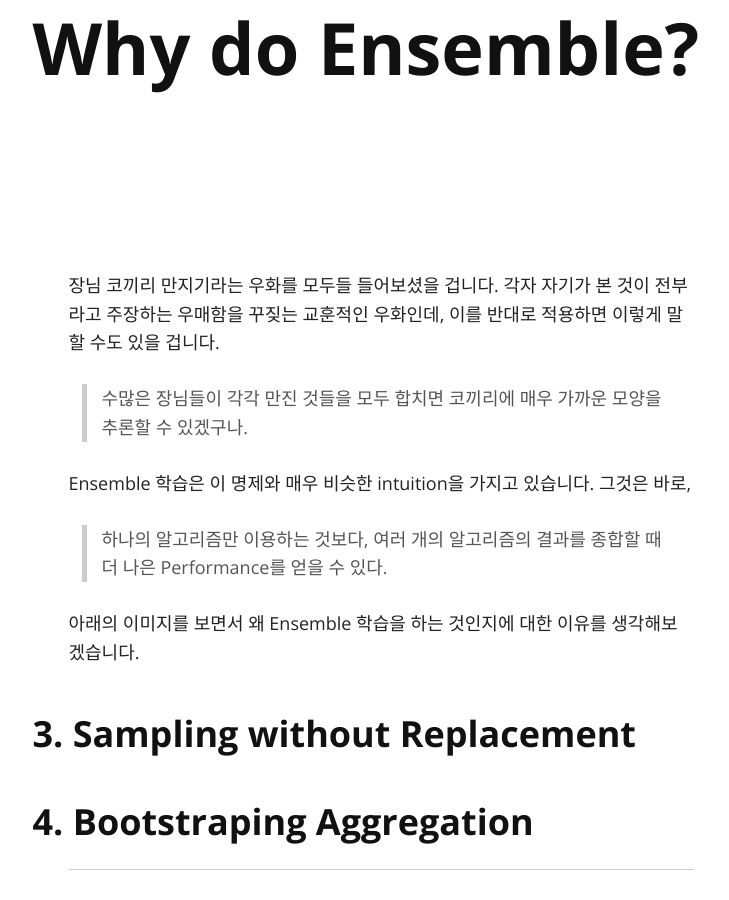
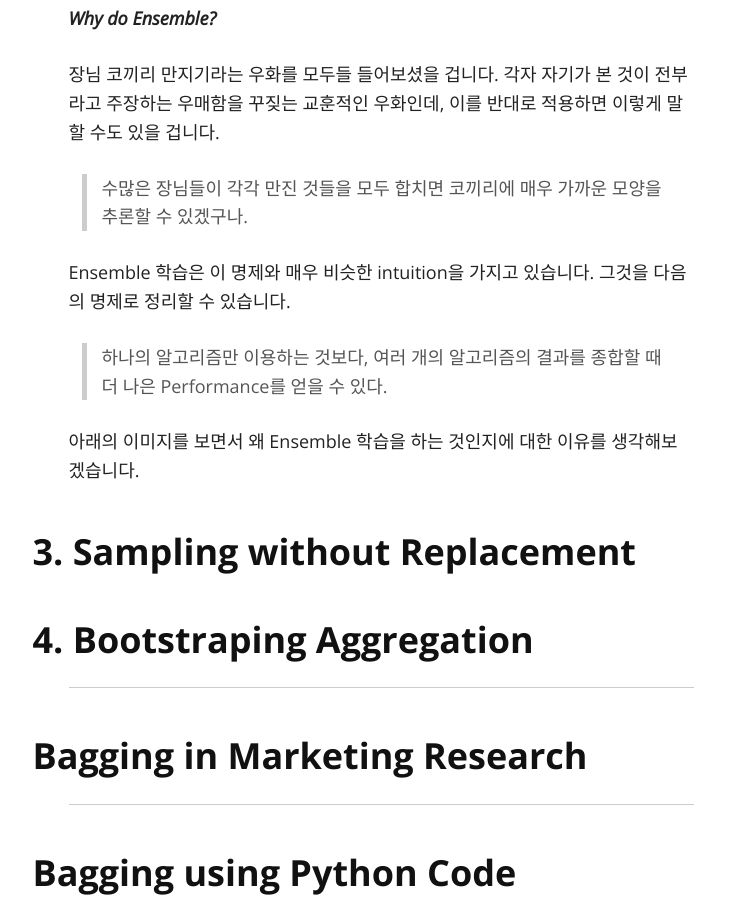
Before and after one commit to seokchaeyoon/seokchaeyoon.github.io, a Jekyll site: the page built from index.md, in a window 1280 px wide and 900 px high, scrolled down 1611 px. Shown: the whole window, without its empty margins (259-988 px from the left). Built offline with Jekyll 4.4.1, drawn with Linux system fonts in a browser that asks for light colours; nearby versions of some CDN libraries; our own code applies the rules of GitHub Pages for plain Markdown files.

Commit message:
Update index.md

```diff
--- a/index.md
+++ b/index.md
@@ -19,17 +19,19 @@ layout: default
 본격적으로 Bagging 알고리즘에 대해서 살펴보기 전에 우선 Ensemble 학습에 대해서 살펴보고 Bagging 알고리즘을 통해서 얻을 수 있는 효과가 무엇인지 한번 더 짚어보도록 하겠습니다.
 
 ### 2. Ensemble Learning
-# Why do Ensemble?
+***Why do Ensemble?***
 
 장님 코끼리 만지기라는 우화를 모두들 들어보셨을 겁니다. 각자 자기가 본 것이 전부라고 주장하는 우매함을 꾸짖는 교훈적인 우화인데, 이를 반대로 적용하면 이렇게 말할 수도 있을 겁니다.
 
 > 수많은 장님들이 각각 만진 것들을 모두 합치면 코끼리에 매우 가까운 모양을 추론할 수 있겠구나.
 
-Ensemble 학습은 이 명제와 매우 비슷한 intuition을 가지고 있습니다. 그것은 바로,
+Ensemble 학습은 이 명제와 매우 비슷한 intuition을 가지고 있습니다. 그것을 다음의 명제로 정리할 수 있습니다.
 
 > 하나의 알고리즘만 이용하는 것보다, 여러 개의 알고리즘의 결과를 종합할 때 더 나은 Performance를 얻을 수 있다.
 
 아래의 이미지를 보면서 왜 Ensemble 학습을 하는 것인지에 대한 이유를 생각해보겠습니다.
+
+
 
 
 
```
